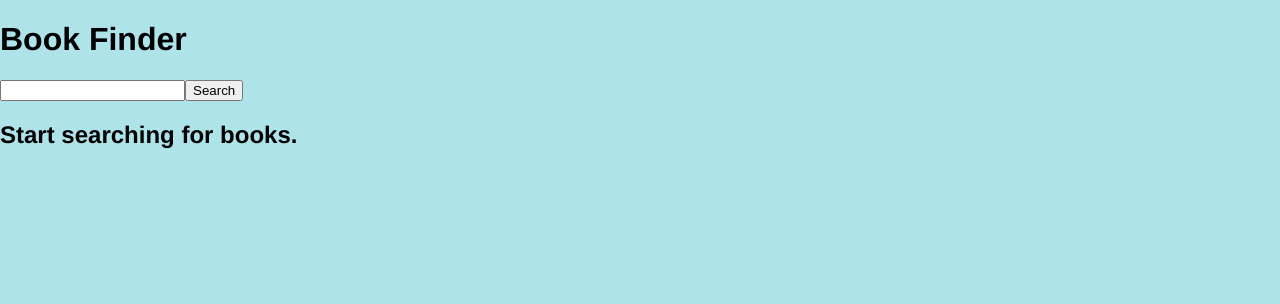
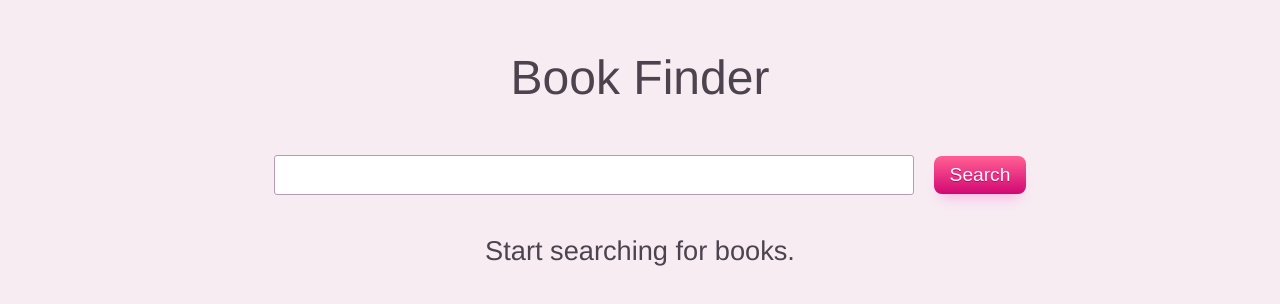
Before and after one commit to JH1408/Book-Finder, a React (Create React App) app in the folder client/: page / in a window 1280 px wide. Shown: the top 304 px of the page. Built offline with nearby package versions, Linux system fonts and the light colour scheme.

Commit message:
style update

```diff
--- a/client/src/components/BookList/BookList.js
+++ b/client/src/components/BookList/BookList.js
@@ -1,6 +1,7 @@
 import React from 'react';
 import {useSelector} from 'react-redux';
 import Spinner from '../../components/UI/Spinner/Spinner';
+import classes from './BookList.module.css'
 
 const BookList = (props) => {
 
@@ -13,30 +14,30 @@ const BookList = (props) => {
   });
     let bookList = <Spinner />;
   if (!loading) {
-    if(books.length>1){
-      console.log(books)
-
+    if(books.length >= 1){
       bookList = books.map(book => {
         let img = null
         if (typeof book.volumeInfo.imageLinks !== 'undefined') {
           img = <img src={book.volumeInfo.imageLinks.thumbnail} alt=""/>
         }
         return (
-            <div key={book.id}>
+            <div className={classes.Card} key={book.id}>
               {img}
-              <h2>{book.volumeInfo.title}</h2>
-              <p>{book.volumeInfo.authors}</p>
-              <a href={book.volumeInfo.previewLink} target="_blank"><button>View Book</button></a>
+              <div className={classes.Info}>
+                <h2>{book.volumeInfo.title}</h2>
+                <p>{book.volumeInfo.authors}</p>
+                <a href={book.volumeInfo.previewLink} target="_blank" rel="noopener noreferrer"><button>View Book</button></a>
+              </div>
             </div>
           )
         })
     } else {
-      bookList = <h2>Start searching for books.</h2>
+      bookList = <h2 className={classes.start}>Start searching for books.</h2>
     }
   }
 
     return (
-      <div>
+      <div className={classes.BookList}>
         {bookList}
       </div>
     );
--- a/client/src/components/BookList/BookList.module.css
+++ b/client/src/components/BookList/BookList.module.css
@@ -0,0 +1,70 @@
+.start {
+  font-size: 1.7rem;
+  text-align: center;
+  font-weight: 400;
+  margin: 40px auto;
+}
+
+.Card {
+  box-shadow: 0px 0px 10px 4px rgba(180,156,185,0.41);
+  border-radius: 3px;
+  width: 500px;
+  padding: 30px;
+  margin: 40px auto;
+  display: flex;
+  flex-direction: row;
+}
+
+.Card img {
+  box-shadow: 0px 0px 10px 4px rgba(180,156,185,0.41);
+}
+
+.Info {
+  padding-left: 20px;
+}
+
+.Info h2 {
+  margin: 0;
+  padding: 0;
+  font-weight: 500;
+}
+
+.Info button {
+  -moz-box-shadow: 0px 10px 14px -7px #fbafe3;
+	-webkit-box-shadow: 0px 10px 14px -7px #fbafe3;
+	box-shadow: 0px 10px 14px -7px #fbafe3;
+	background:-webkit-gradient(linear, left top, left bottom, color-stop(0.05, #ff5c92), color-stop(1, #d10873));
+	background:-moz-linear-gradient(top, #ff5c92 5%, #d10873 100%);
+	background:-webkit-linear-gradient(top, #ff5c92 5%, #d10873 100%);
+	background:-o-linear-gradient(top, #ff5c92 5%, #d10873 100%);
+	background:-ms-linear-gradient(top, #ff5c92 5%, #d10873 100%);
+	background:linear-gradient(to bottom, #ff5c92 5%, #d10873 100%);
+	filter:progid:DXImageTransform.Microsoft.gradient(startColorstr='#ff5c92', endColorstr='#d10873',GradientType=0);
+	background-color:#ff5c92;
+	-moz-border-radius:8px;
+	-webkit-border-radius:8px;
+	border-radius:8px;
+  border: none;
+	display:inline-block;
+	cursor:pointer;
+	color:#ffffff;
+  font-size: 1rem;
+  font-weight: 400;
+  padding: 8px 16px;
+	text-decoration:none;
+	text-shadow:0px 1px 0px #c70067;
+}
+.Info button:hover {
+	background:-webkit-gradient(linear, left top, left bottom, color-stop(0.05, #d10873), color-stop(1, #ff5c92));
+	background:-moz-linear-gradient(top, #d10873 5%, #ff5c92 100%);
+	background:-webkit-linear-gradient(top, #d10873 5%, #ff5c92 100%);
+	background:-o-linear-gradient(top, #d10873 5%, #ff5c92 100%);
+	background:-ms-linear-gradient(top, #d10873 5%, #ff5c92 100%);
+	background:linear-gradient(to bottom, #d10873 5%, #ff5c92 100%);
+	filter:progid:DXImageTransform.Microsoft.gradient(startColorstr='#d10873', endColorstr='#ff5c92',GradientType=0);
+	background-color:#d10873;
+}
+.Info button:active {
+	position:relative;
+	top:1px;
+}
--- a/client/src/components/Header/Header.js
+++ b/client/src/components/Header/Header.js
@@ -4,7 +4,7 @@ import classes from './Header.module.css';
 const Header = (props) => {
   return (
     <React.Fragment>
-      <h1 className={classes.header}>Book Finder</h1>
+      <h1 className={classes.Header}>Book Finder</h1>
     </React.Fragment>
   )
 }
--- a/client/src/components/Header/Header.module.css
+++ b/client/src/components/Header/Header.module.css
@@ -0,0 +1,6 @@
+.Header {
+  text-align: center;
+  margin: 50px auto;
+  font-size: 3rem;
+  font-weight: 300;
+}
--- a/client/src/components/Search/Search.js
+++ b/client/src/components/Search/Search.js
@@ -1,7 +1,7 @@
 import React, {useState} from 'react';
 import {useDispatch} from 'react-redux';
 import * as actions from '../../store/actions/index';
-import axios from 'axios';
+import classes from './Search.module.css';
 
 const Search = (props) => {
   const [inputValue, setInputValue] = useState('');
@@ -17,24 +17,11 @@ const Search = (props) => {
     setInputValue(event.target.value);
   }
 
-  // const searchHandler = (event) => {
-  //   event.preventDefault();
-  //   const searchQuery = inputValue.replace(/\s/g, '+')
-  //
-  //   axios.get(`http://localhost:3001/books/search/${searchQuery}`)
-  //   .then(response => {
-  //     console.log(response);
-  //   })
-  //   .catch(error => {
-  //     console.log(error);
-  //   })
-  // }
-
   return (
     <React.Fragment>
-      <form>
-        <input type="search" name="search" onChange={(event) => inputChangedHandler(event)} value={inputValue}/>
-        <button onClick={(event) => searchBooks(event)}>Search</button>
+      <form className={classes.SearchForm}>
+        <input className={classes.SearchInput} type="search" name="search" onChange={(event) => inputChangedHandler(event)} value={inputValue}/>
+        <button className={classes.SearchButton} onClick={(event) => searchBooks(event)}>Search</button>
       </form>
     </React.Fragment>
   )
--- a/client/src/components/Search/Search.module.css
+++ b/client/src/components/Search/Search.module.css
@@ -0,0 +1,55 @@
+.SearchForm {
+  text-align: center;
+}
+
+.SearchInput {
+  width: 50%;
+  height: 40px;
+  border-radius: 3px;
+  border: 1px solid rgb(180, 156, 185);
+  margin: auto 20px;
+  display: inline-block;
+  font-size: 1.2rem;
+  font-weight: 400;
+  padding: 10px;
+}
+
+.SearchButton {
+	-moz-box-shadow: 0px 10px 14px -7px #fbafe3;
+	-webkit-box-shadow: 0px 10px 14px -7px #fbafe3;
+	box-shadow: 0px 10px 14px -7px #fbafe3;
+	background:-webkit-gradient(linear, left top, left bottom, color-stop(0.05, #ff5c92), color-stop(1, #d10873));
+	background:-moz-linear-gradient(top, #ff5c92 5%, #d10873 100%);
+	background:-webkit-linear-gradient(top, #ff5c92 5%, #d10873 100%);
+	background:-o-linear-gradient(top, #ff5c92 5%, #d10873 100%);
+	background:-ms-linear-gradient(top, #ff5c92 5%, #d10873 100%);
+	background:linear-gradient(to bottom, #ff5c92 5%, #d10873 100%);
+	filter:progid:DXImageTransform.Microsoft.gradient(startColorstr='#ff5c92', endColorstr='#d10873',GradientType=0);
+	background-color:#ff5c92;
+	-moz-border-radius:8px;
+	-webkit-border-radius:8px;
+	border-radius:8px;
+  border: none;
+	display:inline-block;
+	cursor:pointer;
+	color:#ffffff;
+  font-size: 1.2rem;
+  font-weight: 400;
+  padding: 8px 16px;
+	text-decoration:none;
+	text-shadow:0px 1px 0px #c70067;
+}
+.SearchButton:hover {
+	background:-webkit-gradient(linear, left top, left bottom, color-stop(0.05, #d10873), color-stop(1, #ff5c92));
+	background:-moz-linear-gradient(top, #d10873 5%, #ff5c92 100%);
+	background:-webkit-linear-gradient(top, #d10873 5%, #ff5c92 100%);
+	background:-o-linear-gradient(top, #d10873 5%, #ff5c92 100%);
+	background:-ms-linear-gradient(top, #d10873 5%, #ff5c92 100%);
+	background:linear-gradient(to bottom, #d10873 5%, #ff5c92 100%);
+	filter:progid:DXImageTransform.Microsoft.gradient(startColorstr='#d10873', endColorstr='#ff5c92',GradientType=0);
+	background-color:#d10873;
+}
+.SearchButton:active {
+	position:relative;
+	top:1px;
+}
--- a/client/src/components/UI/Spinner/Spinner.module.css
+++ b/client/src/components/UI/Spinner/Spinner.module.css
@@ -4,7 +4,7 @@
   border-radius: 50%;
 }
 .Loader {
-  color: #620031;
+  color: #d10873;
   font-size: 11px;
   text-indent: -99999em;
   margin: 55px auto;
@@ -24,7 +24,7 @@
 .Loader:before {
   width: 5.2em;
   height: 10.2em;
-  background: white;
+  background: rgb(247, 236, 242);
   border-radius: 10.2em 0 0 10.2em;
   top: -0.1em;
   left: -0.1em;
@@ -36,7 +36,7 @@
 .Loader:after {
   width: 5.2em;
   height: 10.2em;
-  background: white;
+  background: rgb(247, 236, 242);
   border-radius: 0 10.2em 10.2em 0;
   top: -0.1em;
   left: 5.1em;
--- a/client/src/index.css
+++ b/client/src/index.css
@@ -1,6 +1,8 @@
 body {
   font-family: 'Helvetica', 'Arial', sans-serif;
-  background-color: rgb(174, 228, 233);
+  font-size: 16px;
+  background-color: rgb(247, 236, 242);
+  color: rgb(76, 67, 78);
   margin: 0;
   padding: 0;
   box-sizing: border-box;
```
